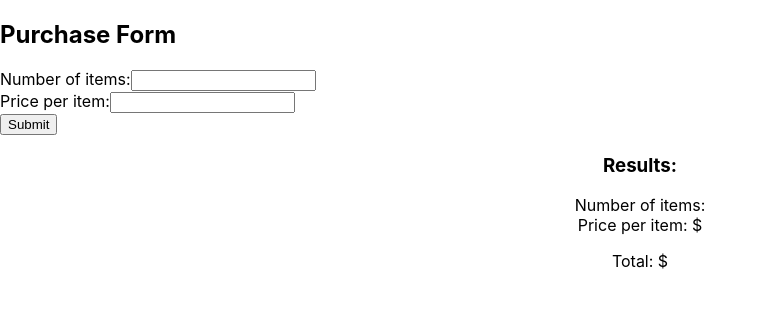
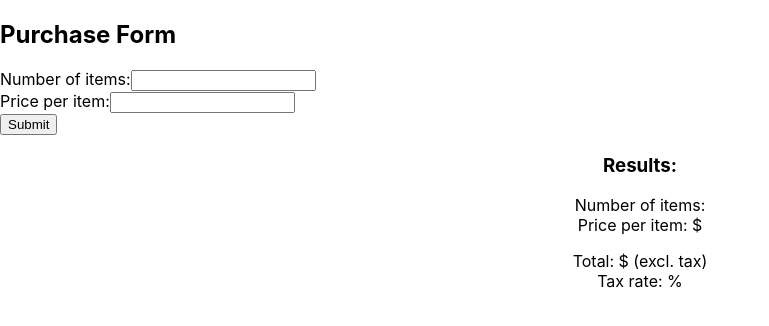
Before and after one commit to rjmackay/retail-calculator, a React (Create React App) app: page / in a window 1280 px wide. Shown: the top 326 px of the page, without its empty margins (0-769 px from the left). Built offline with nearby package versions, Linux system fonts and the light colour scheme.

Commit message:
feat: Add tax rate to CalculatorOutput based on state code

```diff
--- a/src/CalculatorOutput.js
+++ b/src/CalculatorOutput.js
@@ -3,6 +3,7 @@ import React, { Component } from 'react';
 class CalculatorOutput extends Component {
   render() {
     let total = getTotal(this.props);
+    let taxRate = getTaxRate(this.props.stateCode);
     return (
       <div className="CalculatorOutput">
         <h3>Results:</h3>
@@ -11,7 +12,8 @@ class CalculatorOutput extends Component {
           Price per item: ${this.props.pricePerItem}
         </p>
         <p>
-          Total: ${total ? total : ''}
+          Total: ${total ? total : ''} (excl. tax)<br />
+          Tax rate: {taxRate}%
         </p>
       </div>
     );
```
Also changed, not shown: 2 other files (tests, documents, lock files or other folders).
